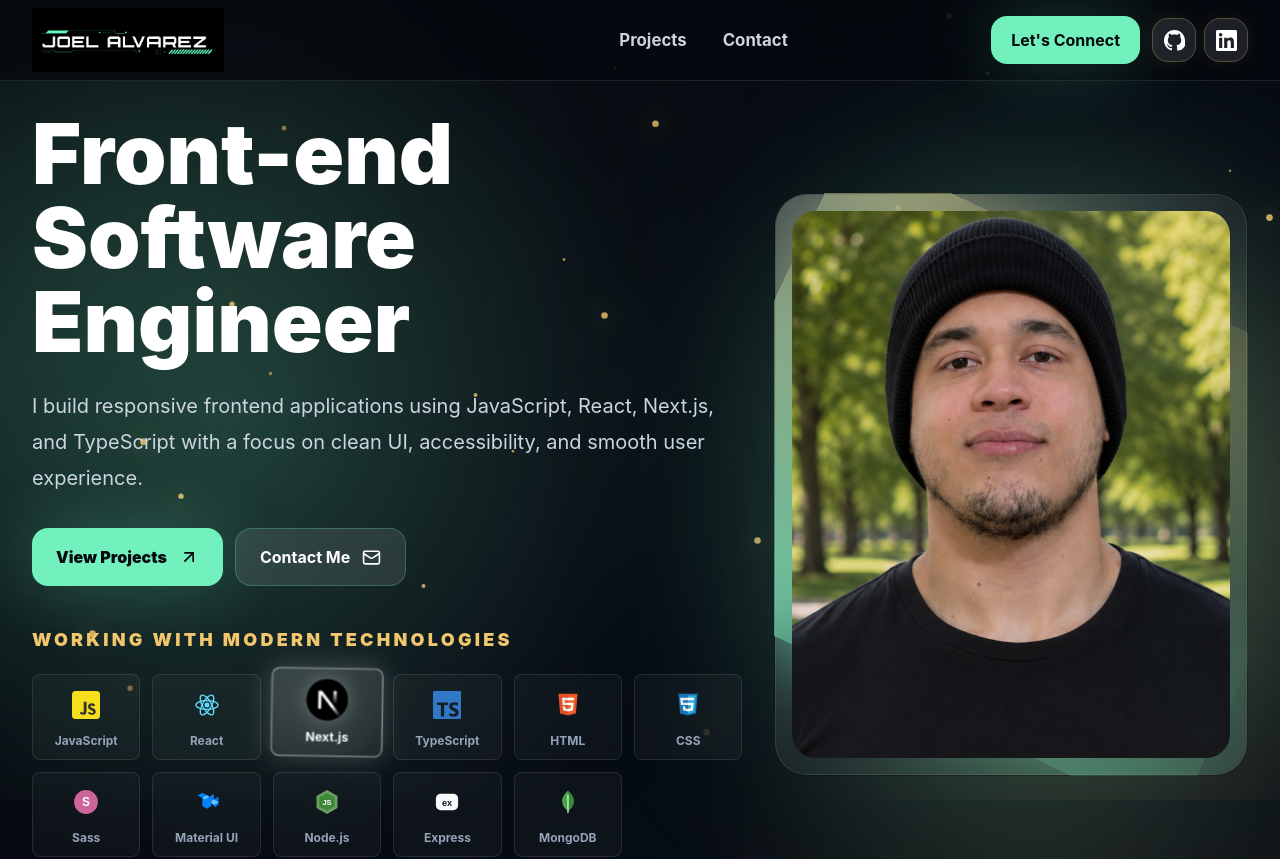
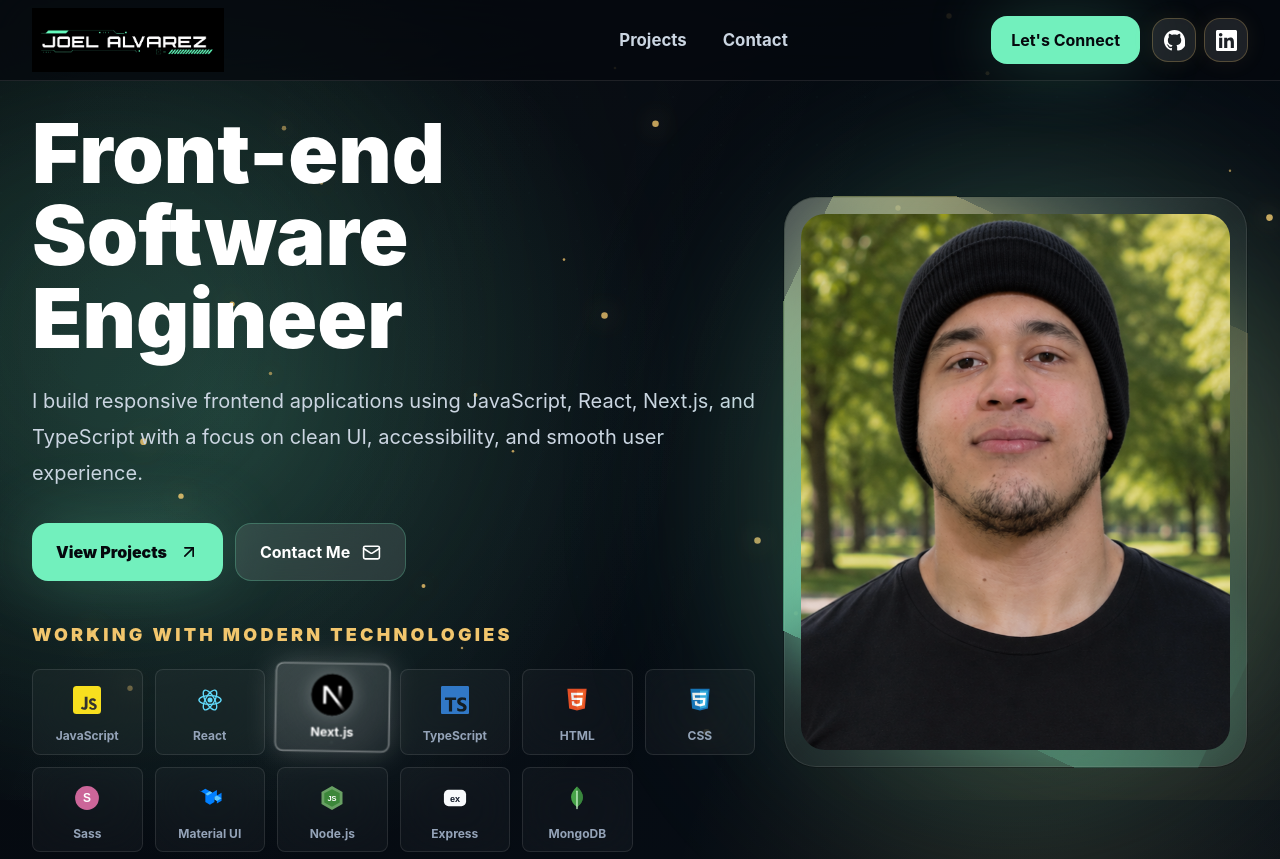
Before and after one commit to Alvarez-J1/Frontend-Portfolio, a Next.js app: page / in a window 1280 px wide. Shown: the top 859 px of the page. Built offline with nearby package versions, Linux system fonts and the light colour scheme.

Commit message:
fixed title

```diff
--- a/app/page.tsx
+++ b/app/page.tsx
@@ -754,14 +754,14 @@ function Hero() {
       id="home"
       className="relative mx-auto flex min-h-screen max-w-7xl items-center px-5 pb-10 pt-28 sm:px-8 sm:pb-16 lg:min-h-[calc(100vh-1rem)] lg:pt-28"
     >
-      <div className="grid w-full items-center gap-8 lg:grid-cols-[minmax(0,1.14fr)_minmax(21rem,0.78fr)] lg:gap-7 xl:grid-cols-[minmax(0,1.08fr)_minmax(24rem,0.72fr)] xl:gap-8">
+      <div className="grid w-full items-center gap-8 lg:grid-cols-[minmax(0,1.18fr)_minmax(21rem,0.78fr)] lg:gap-6 xl:grid-cols-[minmax(0,1.12fr)_minmax(24rem,0.72fr)] xl:gap-7">
         <motion.div
           className="max-w-none lg:max-w-[54rem]"
           initial={{ opacity: 0, y: 30 }}
           animate={{ opacity: 1, y: 0 }}
           transition={{ duration: 0.8, ease: [0.22, 1, 0.36, 1] }}
         >
-          <h1 className="text-balance font-heading text-5xl font-black leading-[0.94] text-white sm:text-6xl lg:text-[4.8rem] xl:text-[5.25rem]">
+          <h1 className="max-w-[52rem] font-heading text-5xl font-black leading-[0.94] text-white sm:text-6xl lg:text-[4.7rem] xl:text-[5.15rem]">
             Front-end Software Engineer
           </h1>
           <p className="mt-6 max-w-2xl text-lg leading-8 text-slate-300 sm:text-xl sm:leading-9 lg:max-w-[52rem]">
```
